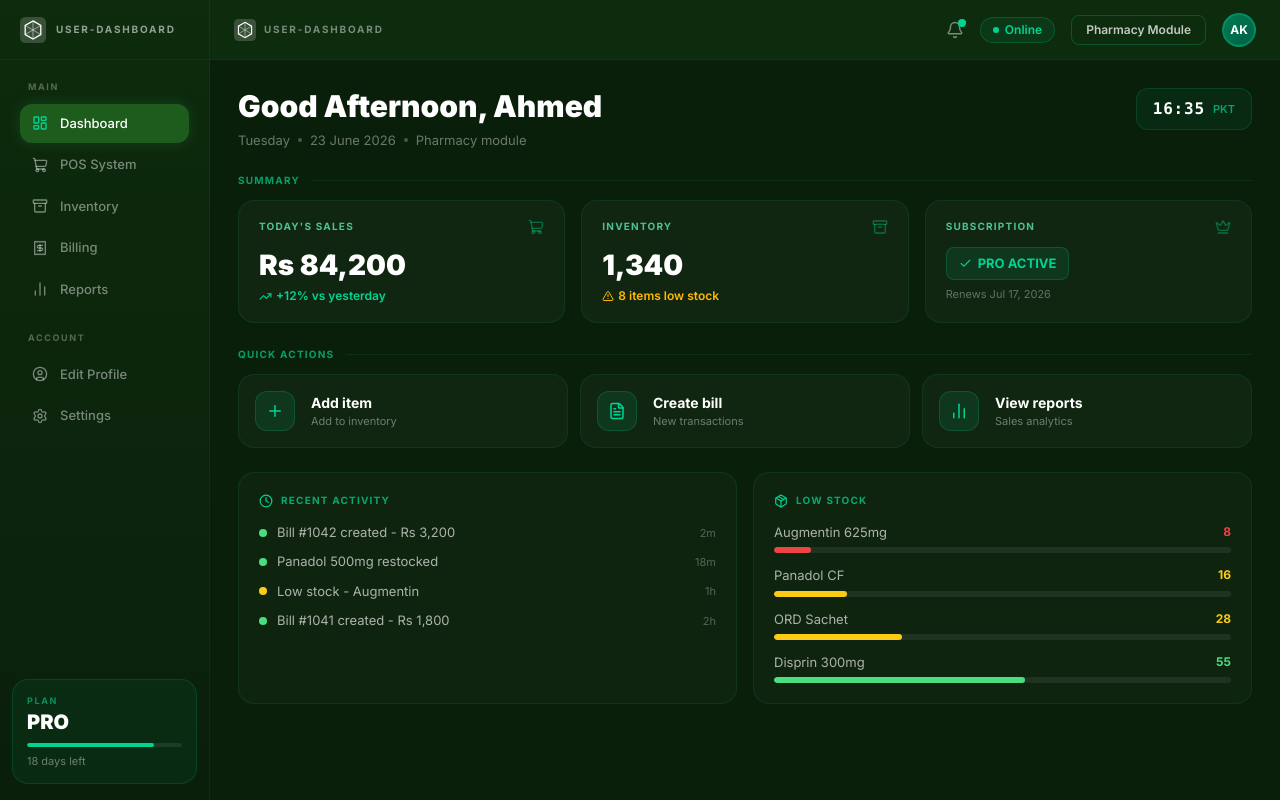
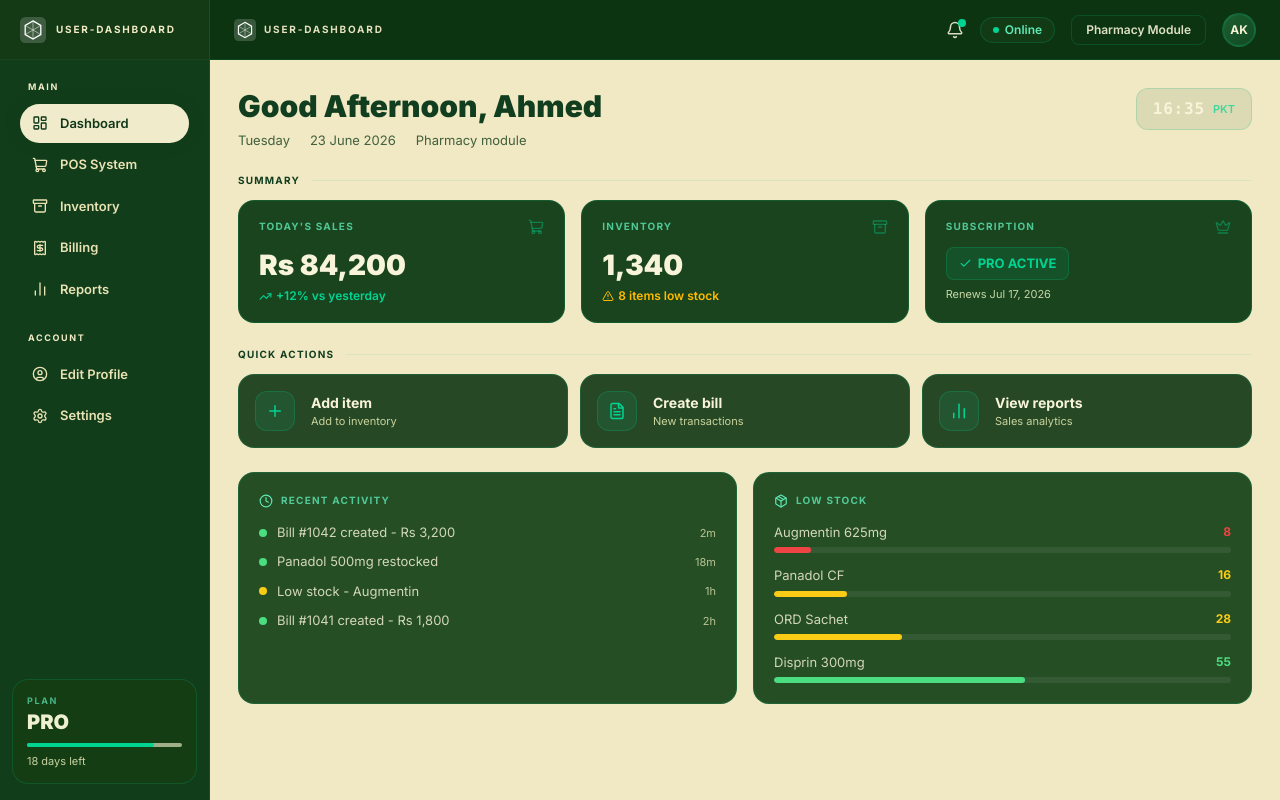
Before and after one commit to Hamza-Athar1/Nexus_Desktop_Design, a React (Vite) app: page /dashboard in a window 1280 px wide. Built offline with nearby package versions, Linux system fonts and the light colour scheme; no server answers.

Commit message:
Updated the color scheme according to the design

```diff
--- a/src/pages/DashboardPage.jsx
+++ b/src/pages/DashboardPage.jsx
@@ -74,7 +74,7 @@ function useClock() {
 function SectionLabel({ children }) {
   return (
     <div className="flex items-center gap-3">
-      <span className="text-[10px] font-bold tracking-[0.12em] text-emerald-400/70 uppercase">
+      <span className="text-[10px] font-bold tracking-[0.12em] text-[#123e20] uppercase">
         {children}
       </span>
       <div className="flex-1 h-px bg-emerald-400/10" />
@@ -85,7 +85,7 @@ function SectionLabel({ children }) {
 // Statistics Card Component
 function StatCard({ title, icon: Icon, children }) {
   return (
-    <div className="flex-1 min-w-70 sm:min-w-0 bg-white/3 border border-emerald-400/10 rounded-2xl p-4 sm:p-[18px_20px] flex flex-col gap-3">
+    <div className="flex-1 min-w-70 sm:min-w-0 bg-[#0d3b15]/95 border border-emerald-500/20 rounded-2xl p-4 sm:p-[18px_20px] flex flex-col gap-3">
       <div className="flex items-center justify-between">
         <span className="text-[10px] font-bold tracking-[0.12em] text-emerald-300/80 uppercase">
           {title}
@@ -110,8 +110,8 @@ function QuickActionCard({ icon: Icon, label, sub, onClick }) {
         flex-1 min-w-50 sm:min-w-0 rounded-2xl p-4 flex items-center gap-4
         cursor-pointer transition-all duration-200 text-left
         ${isHovered
-          ? 'bg-emerald-950/60 border-emerald-400/35'
-          : 'bg-white/3 border-emerald-400/10'
+          ? 'bg-[#214f2d]/90 border-emerald-400/35'
+          : 'bg-[#113715]/90 border-emerald-500/20'
         }
         border
       `}
@@ -128,8 +128,8 @@ function QuickActionCard({ icon: Icon, label, sub, onClick }) {
         <Icon size={18} className="text-emerald-400" />
       </span>
       <div>
-        <p className="text-sm font-bold text-white m-0">{label}</p>
-        <p className="text-[11px] text-white/40 m-0">{sub}</p>
+        <p className="text-sm font-bold text-[#f7f4d9] m-0">{label}</p>
+        <p className="text-[11px] text-[#c8d39d] m-0">{sub}</p>
       </div>
     </button>
   );
@@ -166,7 +166,7 @@ export default function DashboardPage() {
   const dateStr = `${currentTime.getDate()} ${MONTHS[currentTime.getMonth()]} ${currentTime.getFullYear()}`;
 
   return (
-    <div className="flex h-screen w-full overflow-hidden bg-[#0a1f0a] font-inter">
+    <div className="flex h-screen w-full overflow-hidden bg-[#f1e8c4] font-inter">
       {/* Mobile Sidebar Overlay */}
       {isSidebarOpen && (
         <div
@@ -180,22 +180,22 @@ export default function DashboardPage() {
         fixed lg:static inset-y-0 left-0 z-50
         w-70 sm:w-[320px] lg:w-52.5 shrink-0
         flex flex-col h-full
-        bg-linear-to-b from-[#0d2b0d] to-[#0a1f0a]
-        border-r border-emerald-400/8
+        bg-[#113d1a]
+        border-r border-[#2f5e2c]/50
         transition-transform duration-300 ease-in-out
         ${isSidebarOpen ? 'translate-x-0' : '-translate-x-full lg:translate-x-0'}
       `}>
         {/* Logo Section */}
-        <div className="flex items-center justify-between gap-2.5 px-5 h-15 shrink-0 border-b border-emerald-400/8">
+        <div className="flex items-center justify-between gap-2.5 px-5 h-15 shrink-0 border-b border-[#2f5e2c]/30 bg-[#143915]">
           <div className="flex items-center gap-2.5">
             <NexusLogo size={26} variant="light" />
-            <span className="text-white/55 text-[10px] font-bold tracking-[0.18em] uppercase">
+            <span className="text-[#efe9c4] text-[10px] font-bold tracking-[0.18em] uppercase">
               User-Dashboard
             </span>
           </div>
           <button
             onClick={() => setIsSidebarOpen(false)}
-            className="lg:hidden text-white/45 hover:text-white/70 transition-colors"
+            className="lg:hidden text-[#d9ddc4] hover:text-[#f7f4d8] transition-colors"
           >
             <X size={20} />
           </button>
@@ -203,7 +203,7 @@ export default function DashboardPage() {
 
         {/* Navigation */}
         <nav className="flex-1 overflow-y-auto p-5 flex flex-col gap-0.5">
-          <p className="text-[9px] font-bold tracking-[0.18em] text-white/30 uppercase px-2 mb-2 mt-0">
+          <p className="text-[9px] font-bold tracking-[0.18em] text-[#efe9c4] uppercase px-2 mb-2 mt-0">
             Main
           </p>
           {NAV_MAIN.map(({ id, label, icon: Icon }) => {
@@ -213,24 +213,24 @@ export default function DashboardPage() {
                 key={id}
                 onClick={() => handleNavClick(id)}
                 className={`
-                  w-full flex items-center gap-3 px-3 py-2.5 rounded-xl text-[13px] font-medium
+                  w-full flex items-center gap-3 px-3 py-2.5 rounded-full text-[13px] font-semibold
                   border-none cursor-pointer transition-all duration-200
                   ${isActive
-                    ? 'bg-[#1e5c1e] text-white shadow-[0_0_14px_rgba(74,222,128,0.15)]'
-                    : 'bg-transparent text-white/45 hover:bg-white/5'
+                    ? 'bg-[#f0ebca] text-[#0f3719] shadow-[0_0_18px_rgba(15,55,25,0.12)]'
+                    : 'bg-transparent text-[#e9e2b4] hover:bg-[#ecf0d0]/20'
                   }
                 `}
               >
                 <Icon
                   size={16}
-                  className={`shrink-0 ${isActive ? 'text-emerald-400' : 'text-current'}`}
+                  className={`shrink-0 ${isActive ? 'text-[#0f3719]' : 'text-[#e9e2b4]'}`}
                 />
                 {label}
               </button>
             );
           })}
 
-          <p className="text-[9px] font-bold tracking-[0.18em] text-white/30 uppercase px-2 mb-2 mt-5">
+          <p className="text-[9px] font-bold tracking-[0.18em] text-[#efe9c4] uppercase px-2 mb-2 mt-5">
             Account
           </p>
           {NAV_ACCOUNT.map(({ id, label, icon: Icon }) => {
@@ -240,17 +240,17 @@ export default function DashboardPage() {
                 key={id}
                 onClick={() => handleNavClick(id)}
                 className={`
-                  w-full flex items-center gap-3 px-3 py-2.5 rounded-xl text-[13px] font-medium
+                  w-full flex items-center gap-3 px-3 py-2.5 rounded-full text-[13px] font-semibold
                   border-none cursor-pointer transition-all duration-200
                   ${isActive
-                    ? 'bg-[#1e5c1e] text-white shadow-[0_0_14px_rgba(74,222,128,0.15)]'
-                    : 'bg-transparent text-white/45 hover:bg-white/5'
+                    ? 'bg-[#f0ebca] text-[#0f3719] shadow-[0_0_18px_rgba(15,55,25,0.12)]'
+                    : 'bg-transparent text-[#e9e2b4] hover:bg-[#ecf0d0]/20'
                   }
                 `}
               >
                 <Icon
                   size={16}
-                  className={`shrink-0 ${isActive ? 'text-emerald-400' : 'text-current'}`}
+                  className={`shrink-0 ${isActive ? 'text-[#0f3719]' : 'text-[#e9e2b4]'}`}
                 />
                 {label}
               </button>
@@ -259,56 +259,56 @@ export default function DashboardPage() {
         </nav>
 
         {/* Plan Card */}
-        <div className="mx-3 mb-4 p-3.5 rounded-2xl bg-emerald-400/6 border border-emerald-400/15">
-          <p className="text-[9px] text-emerald-400/60 font-bold tracking-[0.18em] uppercase mb-0.5">
+        <div className="mx-3 mb-4 p-3.5 rounded-2xl bg-[#163d15]/90 border border-emerald-500/20">
+          <p className="text-[9px] text-emerald-300/70 font-bold tracking-[0.18em] uppercase mb-0.5">
             Plan
           </p>
-          <p className="text-xl font-black text-white mb-2 leading-tight">PRO</p>
-          <div className="h-1 rounded-full bg-white/8 overflow-hidden mb-1.5">
+          <p className="text-xl font-black text-[#eff0d0] mb-2 leading-tight">PRO</p>
+          <div className="h-1 rounded-full bg-[#dbe2bb]/70 overflow-hidden mb-1.5">
             <div className="h-full rounded-full bg-emerald-400" style={{ width: '82%' }} />
           </div>
-          <p className="text-[11px] text-white/40 m-0">18 days left</p>
+          <p className="text-[11px] text-[#c8d2a2] m-0">18 days left</p>
         </div>
       </aside>
 
       {/* Main Content Area */}
       <div className="flex-1 min-w-0 flex flex-col overflow-hidden">
         {/* Header / Topbar */}
-        <header className="flex items-center justify-between px-4 sm:px-6 h-15 shrink-0 bg-[#0d2b0d] border-b border-emerald-400/8">
+        <header className="flex items-center justify-between px-4 sm:px-6 h-15 shrink-0 bg-[#0c3410] border-b border-emerald-500/15">
           <div className="flex items-center gap-2">
             {/* Mobile Menu Button */}
             <button
               onClick={() => setIsSidebarOpen(true)}
-              className="lg:hidden text-white/45 hover:text-white/70 transition-colors"
+              className="lg:hidden text-[#d9ddc4] hover:text-[#f7f4d8] transition-colors"
             >
               <Menu size={22} />
             </button>
             <NexusLogo size={22} variant="light" />
-            <span className="hidden sm:inline text-white/45 text-[10px] font-bold tracking-[0.18em] uppercase">
+            <span className="hidden sm:inline text-[#e5e1c0] text-[10px] font-bold tracking-[0.18em] uppercase">
               USER-DASHBOARD
             </span>
           </div>
 
           <div className="flex items-center gap-2 sm:gap-4">
             {/* Notification Bell */}
-            <button className="relative bg-none border-none cursor-pointer text-white/45 flex items-center hover:text-white/70 transition-colors">
+            <button className="relative bg-none border-none cursor-pointer text-[#d9ddc4] flex items-center hover:text-[#f7f4d8] transition-colors">
               <Bell size={18} />
               <span className="absolute -top-0.5 -right-0.5 w-2 h-2 rounded-full bg-emerald-400" />
             </button>
 
             {/* Online Status - Hidden on very small screens */}
-            <div className="hidden sm:flex items-center gap-1.5 px-2 sm:px-3 py-1 rounded-full bg-emerald-400/8 border border-emerald-400/20">
+            <div className="hidden sm:flex items-center gap-1.5 px-2 sm:px-3 py-1 rounded-full bg-[#356837]/15 border border-emerald-500/20">
               <span className="w-1.5 h-1.5 rounded-full bg-emerald-400 inline-block" />
-              <span className="text-xs text-emerald-400 font-semibold">Online</span>
+              <span className="text-xs text-emerald-300 font-semibold">Online</span>
             </div>
 
             {/* Module Selector - Hidden on small screens */}
-            <button className="hidden md:block px-3.5 py-1.5 rounded-lg text-xs font-semibold text-white/75 bg-transparent cursor-pointer border border-emerald-400/25 hover:bg-emerald-400/5 transition-colors">
+            <button className="hidden md:block px-3.5 py-1.5 rounded-lg text-xs font-semibold text-[#dee1c4] bg-transparent cursor-pointer border border-emerald-500/20 hover:bg-[#c7d8b0]/20 transition-colors">
               Pharmacy Module
             </button>
 
             {/* User Avatar */}
-            <div className="w-8.5 h-8.5 rounded-full bg-linear-to-br from-emerald-700 to-emerald-800 border-2 border-emerald-400/30 flex items-center justify-center text-xs font-bold text-white shrink-0">
+            <div className="w-8.5 h-8.5 rounded-full bg-gradient-to-br from-[#1d5e2f] to-[#114923] border-2 border-emerald-500/20 flex items-center justify-center text-xs font-bold text-[#f6f1d4] shrink-0">
               AK
             </div>
           </div>
@@ -319,21 +319,21 @@ export default function DashboardPage() {
           {/* Greeting Section */}
           <div className="flex flex-col sm:flex-row items-start justify-between gap-4">
             <div className="flex-1">
-              <h1 className="text-2xl sm:text-[30px] font-black text-white mb-1.5 leading-tight">
+              <h1 className="text-2xl sm:text-[30px] font-black text-[#123e20] mb-1.5 leading-tight">
                 {getGreeting()}, Ahmed
               </h1>
-              <p className="text-xs sm:text-[13px] text-white/40 m-0 flex items-center gap-2 flex-wrap">
+              <p className="text-xs sm:text-[13px] text-[#41603d] m-0 flex items-center gap-2 flex-wrap">
                 <span>{dayName}</span>
-                <span className="w-1 h-1 rounded-full bg-white/25 inline-block" />
+                <span className="w-1 h-1 rounded-full bg-[#f1eac0]/50 inline-block" />
                 <span>{dateStr}</span>
-                <span className="hidden sm:inline w-1 h-1 rounded-full bg-white/25" />
+                <span className="hidden sm:inline w-1 h-1 rounded-full bg-[#f1eac0]/50" />
                 <span className="hidden sm:inline">Pharmacy module</span>
               </p>
             </div>
 
             {/* Live Clock */}
-            <div className="flex items-center gap-2 shrink-0 px-3 sm:px-4 py-2 rounded-xl bg-emerald-400/6 border border-emerald-400/15">
-              <span className="text-sm sm:text-base font-mono font-bold text-white tracking-wider">
+            <div className="flex items-center gap-2 shrink-0 px-3 sm:px-4 py-2 rounded-xl bg-[#285f34]/10 border border-emerald-500/20">
+              <span className="text-sm sm:text-base font-mono font-bold text-[#f7f4d9] tracking-wider">
                 {hours}:{minutes}
               </span>
               <span className="text-[10px] sm:text-[11px] text-emerald-400/70 font-semibold">PKT</span>
@@ -346,7 +346,7 @@ export default function DashboardPage() {
             <div className="grid grid-cols-1 sm:grid-cols-2 lg:grid-cols-3 gap-3 sm:gap-4">
               <StatCard title="Today's Sales" icon={ShoppingCart}>
                 <div>
-                  <p className="text-2xl sm:text-[28px] font-black text-white mb-1">Rs 84,200</p>
+                  <p className="text-2xl sm:text-[28px] font-black text-[#f7f4d9] mb-1">Rs 84,200</p>
                   <p className="text-xs text-emerald-400 font-semibold m-0 flex items-center gap-1">
                     <TrendingUp size={13} />+12% vs yesterday
                   </p>
@@ -355,7 +355,7 @@ export default function DashboardPage() {
 
               <StatCard title="Inventory" icon={Archive}>
                 <div>
-                  <p className="text-2xl sm:text-[28px] font-black text-white mb-1">1,340</p>
+                  <p className="text-2xl sm:text-[28px] font-black text-[#f7f4d9] mb-1">1,340</p>
                   <p className="text-xs text-amber-400 font-semibold m-0 flex items-center gap-1">
                     <AlertTriangle size={12} />8 items low stock
                   </p>
@@ -368,7 +368,7 @@ export default function DashboardPage() {
                     <Check size={13} className="text-emerald-400" />
                     <span className="text-[13px] font-bold text-emerald-400">PRO ACTIVE</span>
                   </div>
-                  <p className="text-[11px] text-white/35 m-0">Renews Jul 17, 2026</p>
+                  <p className="text-[11px] text-[#c7d6a7] m-0">Renews Jul 17, 2026</p>
                 </div>
               </StatCard>
             </div>
@@ -402,10 +402,10 @@ export default function DashboardPage() {
           {/* Bottom Panels: Recent Activity & Low Stock */}
           <div className="grid grid-cols-1 lg:grid-cols-2 gap-4 pb-2">
             {/* Recent Activity Panel */}
-            <div className="bg-white/2.5 border border-emerald-400/10 rounded-2xl p-4 sm:p-5">
+            <div className="bg-[#0f3d13]/90 border border-emerald-500/20 rounded-2xl p-4 sm:p-5">
               <div className="flex items-center gap-2 mb-4">
-                <Clock size={14} className="text-emerald-400" />
-                <span className="text-[10px] font-bold tracking-[0.12em] text-emerald-400/75 uppercase">
+                <Clock size={14} className="text-emerald-300" />
+                <span className="text-[10px] font-bold tracking-[0.12em] text-emerald-300/80 uppercase">
                   Recent Activity
                 </span>
               </div>
@@ -416,18 +416,18 @@ export default function DashboardPage() {
                       className="w-2 h-2 rounded-full shrink-0"
                       style={{ backgroundColor: item.color }}
                     />
-                    <span className="flex-1 text-xs sm:text-[13px] text-white/65">{item.text}</span>
-                    <span className="text-[10px] sm:text-[11px] text-white/30 shrink-0">{item.time}</span>
+                    <span className="flex-1 text-xs sm:text-[13px] text-[#d3d7b8]">{item.text}</span>
+                    <span className="text-[10px] sm:text-[11px] text-[#b9c595] shrink-0">{item.time}</span>
                   </li>
                 ))}
               </ul>
             </div>
 
             {/* Low Stock Panel */}
-            <div className="bg-white/2.5 border border-emerald-400/10 rounded-2xl p-4 sm:p-5">
+            <div className="bg-[#0f3d13]/90 border border-emerald-500/20 rounded-2xl p-4 sm:p-5">
               <div className="flex items-center gap-2 mb-4">
-                <Package size={14} className="text-emerald-400" />
-                <span className="text-[10px] font-bold tracking-[0.12em] text-emerald-400/75 uppercase">
+                <Package size={14} className="text-emerald-300" />
+                <span className="text-[10px] font-bold tracking-[0.12em] text-emerald-300/80 uppercase">
                   Low Stock
                 </span>
               </div>
@@ -435,7 +435,7 @@ export default function DashboardPage() {
                 {LOW_STOCK_ITEMS.map((item) => (
                   <li key={item.name} className="flex flex-col gap-1.5">
                     <div className="flex justify-between">
-                      <span className="text-xs sm:text-[13px] text-white/65">{item.name}</span>
+                      <span className="text-xs sm:text-[13px] text-[#d3d7b8]">{item.name}</span>
                       <span className="text-xs font-bold" style={{ color: item.color }}>
                         {item.qty}
                       </span>
```
Also changed, not shown: src/pages/AdminDashboardPage.jsx (+44 -44 lines), src/pages/LoginPage.jsx (+324 -186 lines).
